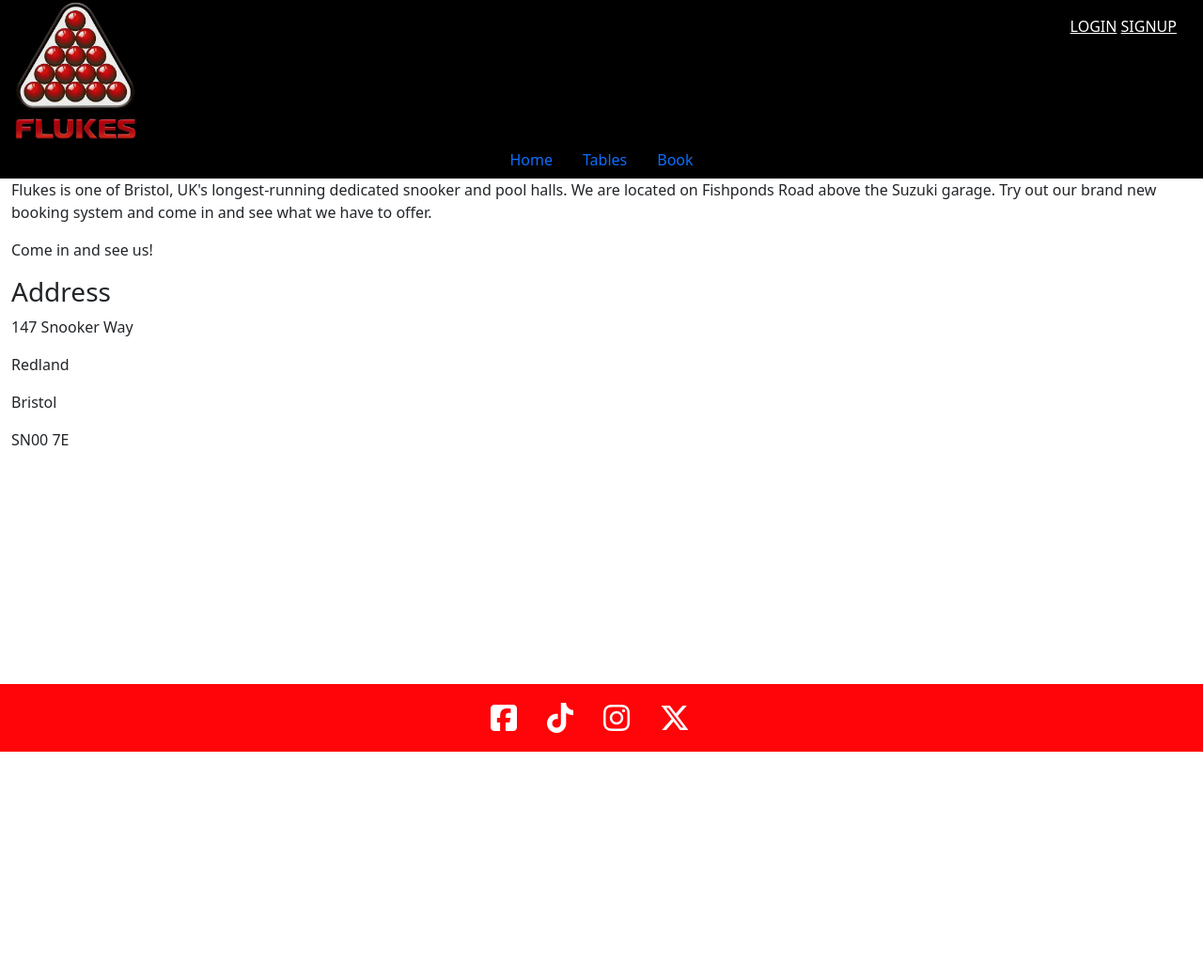
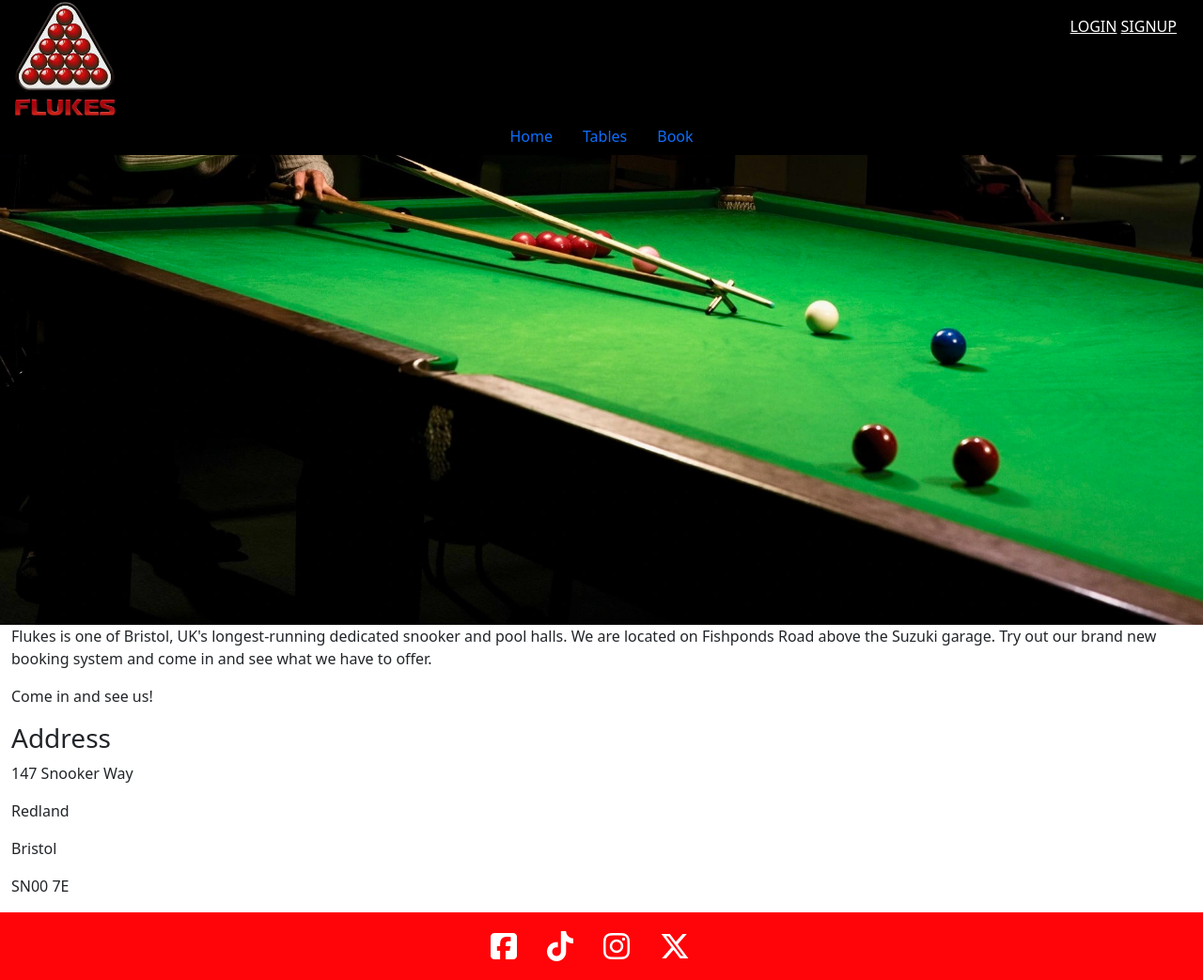
Before and after one commit to stephenbeese/snooker-hall-booking-system-2, a Django app: page / in a window 1280 px wide. Shown: the whole page at 94% size. Before the commit the page ends 800 px from the top, so only its background shows below. Run offline with Django 5.2, Linux system fonts and the light colour scheme; data comes from the database, SQL or seed files in the repository; some libraries are stand-ins or nearby versions.

Commit message:
Add home image to landing page

```diff
--- a/snookerhall/home/templates/home/index.html
+++ b/snookerhall/home/templates/home/index.html
@@ -1,10 +1,18 @@
-{% extends "base.html" %} {% block content %}
+{% extends "base.html" %}
 
-<!-- <h1>{{ club_details.club_name }}</h1> -->
+{% block title %}Home{% endblock %}
+
+{% block content %}
+<div class="row">
+  <div class="col-12 start-0">
+    <div class="home-image">
+
+    </div>
+  </div>
+</div>
+
 <p>{{ club_details.description }}</p>
 <p>{{ club_details.tagline }}</p>
-<!-- <p>{{ club_details.primary_colour }}</p> -->
-<!-- <p>{{ club_details.secondary_colour }}</p> -->
 
 <div class="row">
   <div class="col-6">
@@ -16,5 +24,4 @@
   </div>
   <div class="col-6"></div>
 </div>
-
 {% endblock %}
--- a/snookerhall/static/css/base.css
+++ b/snookerhall/static/css/base.css
@@ -1,9 +1,8 @@
 .logo {
-  max-height: 150px;
+  max-height: 125px;
 }
 
 .message-container {
-  /* position: fixed; */
   top: 190px;
   z-index: 1050;
   width: auto;
--- a/snookerhall/templates/base.html
+++ b/snookerhall/templates/base.html
@@ -17,12 +17,6 @@
       integrity="sha384-T3c6CoIi6uLrA9TneNEoa7RxnatzjcDSCmG1MXxSR1GAsXEV/Dwwykc2MPK8M2HN"
       crossorigin="anonymous"
     />
-    <!-- <script
-      src="https://cdn.jsdelivr.net/npm/bootstrap@5.3.2/dist/js/bootstrap.min.js"
-      integrity="sha384-BBtl+eGJRgqQAUMxJ7pMwbEyER4l1g+O15P+16Ep7Q9Q+zqX6gSbd85u4mG4QzX+"
-      crossorigin="anonymous"
-      defer
-    ></script> -->
 
     <!-- FONT AWESOME -->
     <script
@@ -30,7 +24,7 @@
       crossorigin="anonymous"
     ></script>
 
-    <title>Snooker Hall</title>
+    <title>Snooker Hall | {% block title %} {% endblock %}</title>
   </head>
   <body class="d-flex flex-column h-100">
     {% include 'includes/header.html' %}
@@ -40,6 +34,7 @@
     <main class="flex-shrink-0">
       <div class="container-fluid">{% block content %} {% endblock %}</div>
     </main>
+
     {% include 'includes/footer.html' %}
 
     <!-- Popper.js and Bootstrap JS -->
--- a/snookerhall/templates/dynamic_styles.css
+++ b/snookerhall/templates/dynamic_styles.css
@@ -13,3 +13,12 @@
 .secondary_text_colour {
     color: {{ club_details.secondary_text_colour }} !important;
 }
+
+.home-image {
+    background-image: url("{{ club_details.home_image.url }}");
+    margin-left: calc(50% - 50vw);
+    width: 100vw;
+    height: 500px;
+    background-size: cover;
+    background-position: center;
+}
```
